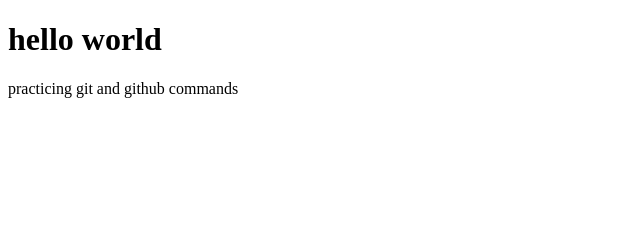
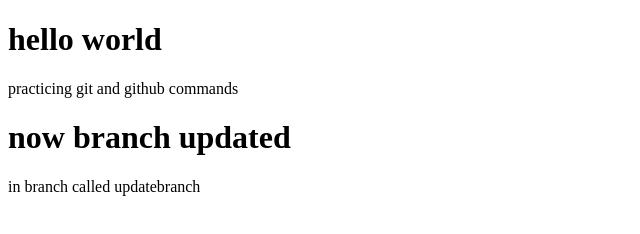
Before and after one commit to MBilalShaikh2003/gitandgithub, a plain HTML site: page index.html in a window 1280 px wide. Shown: the whole page, without its empty margins (0-640 px from the left). Drawn offline with Linux system fonts and the light colour scheme.

Commit message:
added para and heading in index.html but in updatebranch

```diff
--- a/index.html
+++ b/index.html
@@ -8,5 +8,7 @@
 <body>
     <h1>hello world</h1>
     <p>practicing git and github commands</p>
+    <h1>now branch updated </h1>
+    <p>in branch called updatebranch</p>
 </body>
 </html>
```
